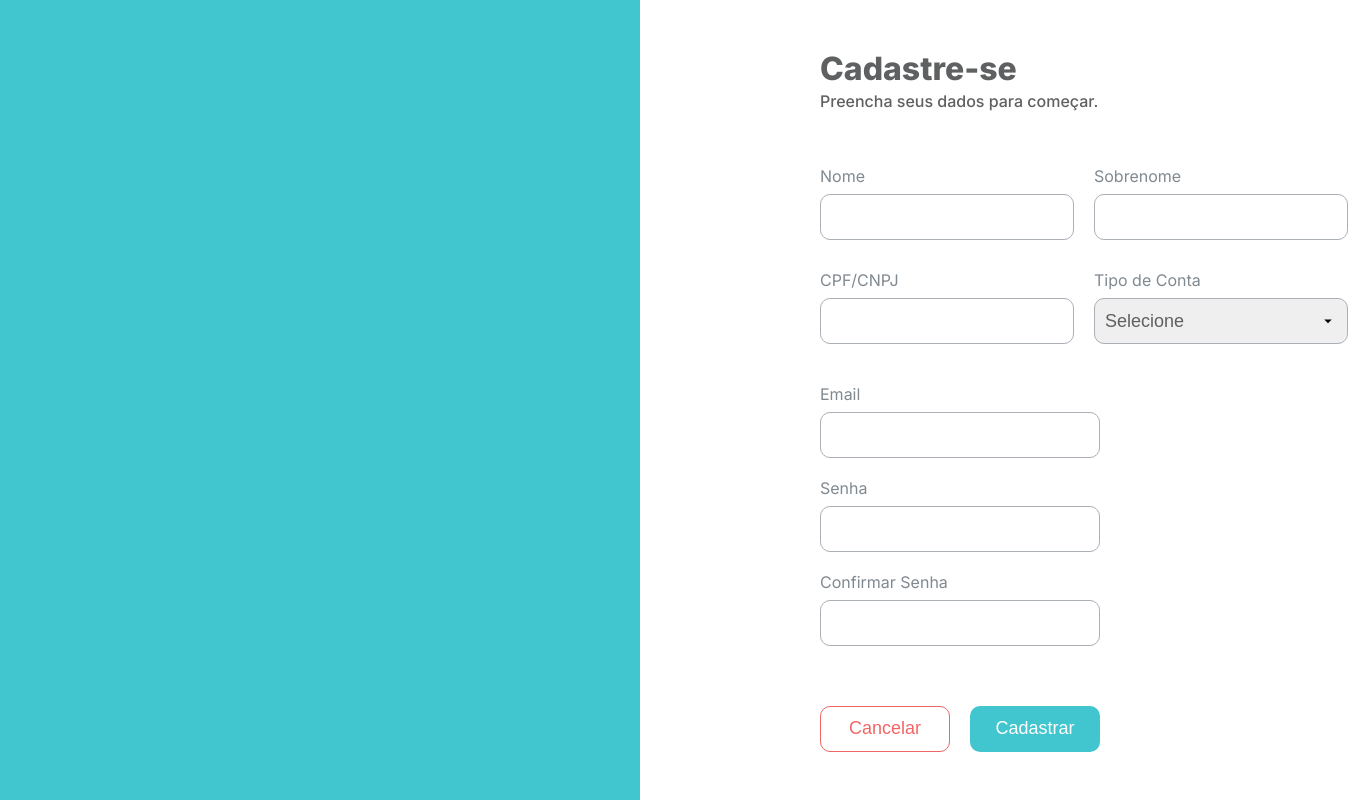
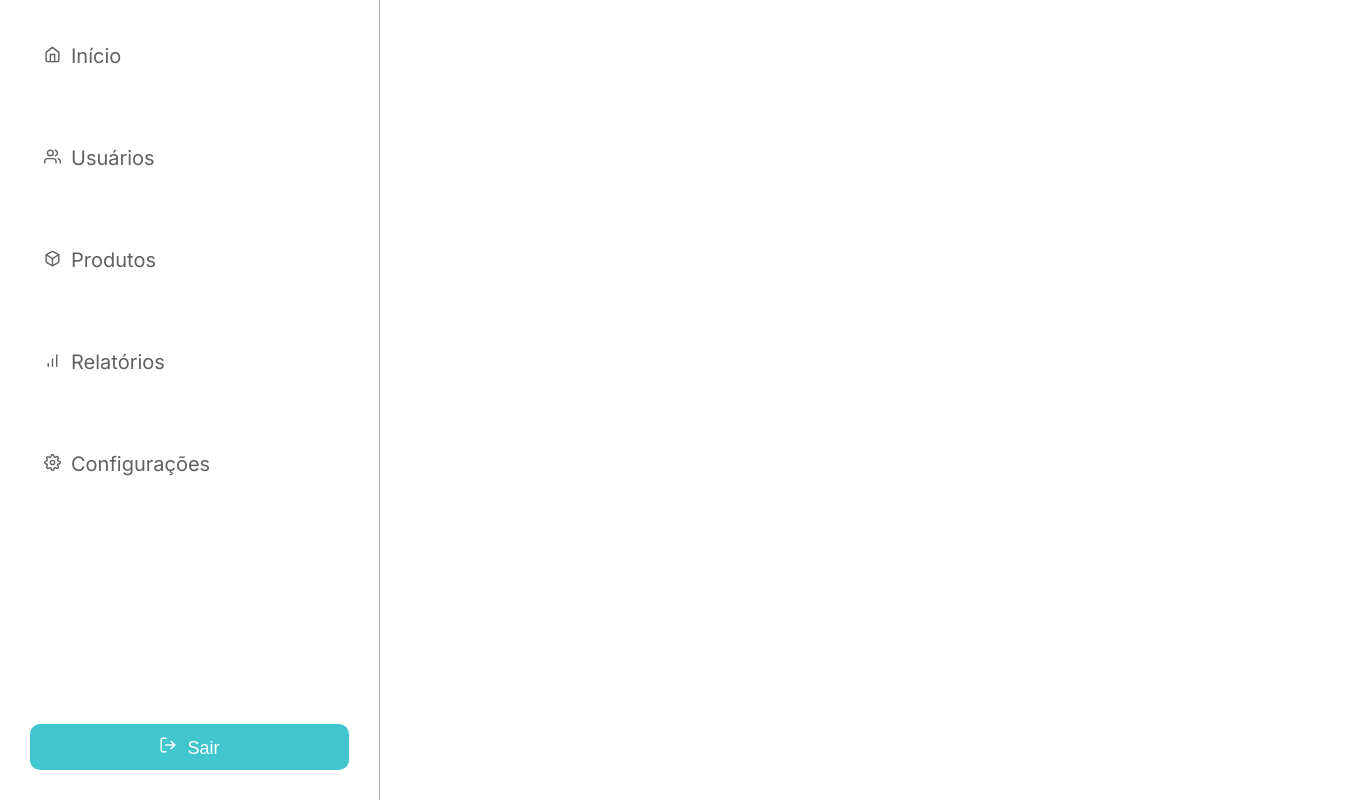
Before and after one commit to diegosolliveira/resticmvp, a Next.js app: page / in a window 1280 px wide. Shown: the whole page, 1348 px wide, since content can reach past the window. Built offline with nearby package versions, Linux system fonts and the light colour scheme.

Commit message:
feat: cria e estiliza componente para  menu sidebar

```diff
--- a/app/components/ButtonLogar/index.tsx
+++ b/app/components/ButtonLogar/index.tsx
@@ -1,15 +1,17 @@
 import "./styles.css";
+import { ReactNode } from "react";
 
 interface buttonCadastr {
     name: string;
     classCadastrar: string;
+    children?: ReactNode;
 }
 
-export function ButtonLogin( {name, classCadastrar}:buttonCadastr) {
+export function ButtonLogin( {name, classCadastrar, children}:buttonCadastr) {
 
     return (
         <div>
-            <button className={classCadastrar}>{name}</button>
+            <button className={classCadastrar}>{children}{name}</button>
         </div>
     );
 }
--- /dev/null
+++ b/app/components/Menu/index.tsx
@@ -0,0 +1,29 @@
+import { FiLogOut, FiHome, FiUsers, FiBox, FiBarChart, FiSettings } from "react-icons/fi";
+import { ButtonLogin } from "../../components/ButtonLogar";
+import "./styles.css"
+
+const menuItems = [
+    { name: "Início", icon: <FiHome /> },
+    { name: "Usuários", icon: <FiUsers /> },
+    { name: "Produtos", icon: <FiBox /> },
+    { name: "Relatórios", icon: <FiBarChart /> },
+    { name: "Configurações", icon: <FiSettings /> }
+];
+
+
+export function Sidebar() {
+    return (
+        <aside className="container-sidebar">
+            <nav className="nav-sidebar">
+                {menuItems.map((item) => (
+                    <a key={item.name} href="#" className="nav-links">
+                        {item.icon}<span>{item.name}</span>
+                    </a>
+
+                ))}
+            </nav>
+
+            <ButtonLogin name="Sair" classCadastrar="btn-login"><FiLogOut style={{ marginRight: "10px" }} /></ButtonLogin>
+        </aside>
+    );
+}
--- /dev/null
+++ b/app/components/Menu/styles.css
@@ -0,0 +1,41 @@
+.container-sidebar {
+    position: fixed;
+    top: 0;
+    left: 0;
+    height: 100vh;
+    width: 380px;
+    padding: 30px;
+    border-right: 1px solid var(--tertiary-gray-4);
+    background-color: white;
+    display: flex;
+    flex-direction: column;
+    gap: 50px;
+    justify-content: space-between;
+    z-index: 1000;
+}
+
+
+.nav-sidebar {
+    display: flex;
+    flex-direction: column;
+    gap: 50px;
+}
+
+.nav-links {
+    font-size: 17px;
+    padding: 14px;
+    border-radius: 10px;
+    text-decoration: none;
+    font-family: var(--font-primary);
+    color: var(--tertiary-gray-1);
+}
+
+.nav-links span {
+    font-size: 20px;
+    margin-left: 10px;
+}
+
+.nav-links:hover {
+    background-color: var(--primary-blue-10);
+    color: white;
+}
--- a/app/layout.tsx
+++ b/app/layout.tsx
@@ -2,6 +2,7 @@ import type { Metadata } from "next";
 import { Inter } from "next/font/google";
 import { LoginView } from "./pages/Login"
 import { CadastroView } from "./pages/Cadastro"
+import { Sidebar } from "./components/Menu"
 import "./globals.css";
 
 const inter = Inter({
@@ -23,7 +24,8 @@ export default function RootLayout({
   return (
     <html lang="en">
       <body className={`${inter.variable} container`}>
-        <CadastroView></CadastroView>
+        <Sidebar></Sidebar>
+        {/* <CadastroView></CadastroView> */}
         {/* <LoginView></LoginView> */}
         {children}
       </body>
```
Also changed, not shown: package.json (+4 -3 lines), 1 other file (tests, documents, lock files or other folders).
